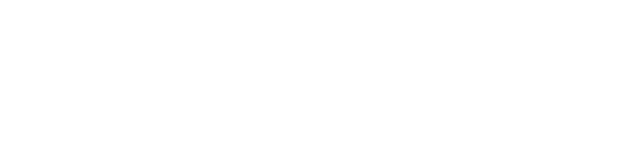
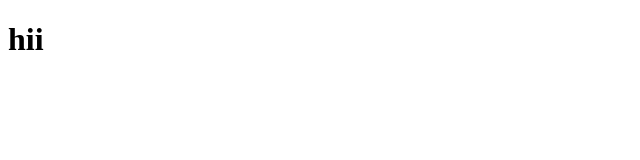
Before and after one commit to webdevjson/webdevjson.github.io, a plain HTML site: page index.html in a window 1280 px wide. Shown: the full height of the page, 0-640 px from the left. Drawn offline with Linux system fonts and the light colour scheme.

Commit message:
Update index.html

```diff
--- a/index.html
+++ b/index.html
@@ -6,5 +6,7 @@
     <meta name="viewport" content="width=device-width, initial-scale=1.0" />
     <title>Document</title>
   </head>
-  <body></body>
+  <body>
+    <h1>hii</h1>
+  </body>
 </html>
```
